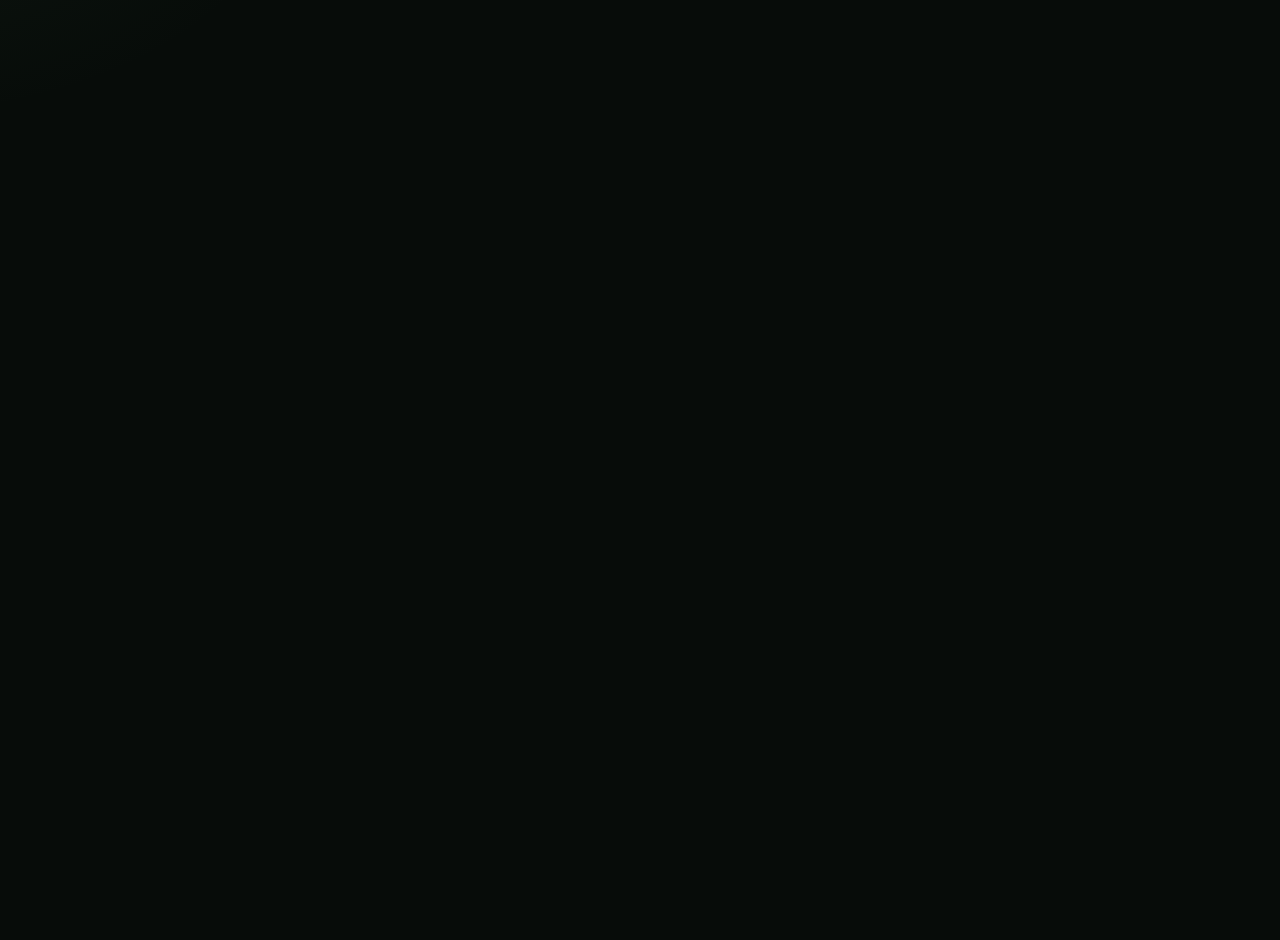
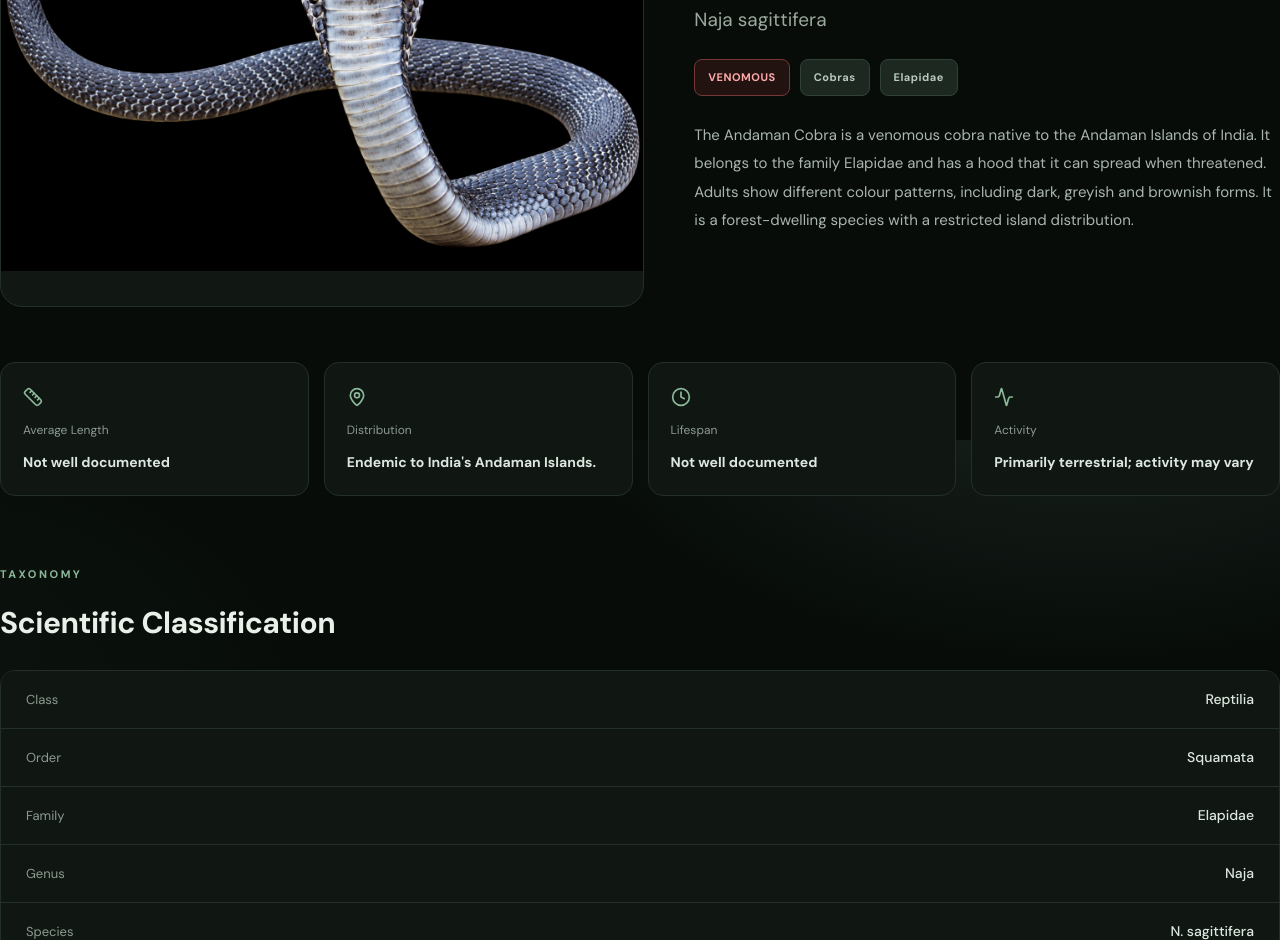
Before and after one commit to pranith00077/SnakesLibrary, a React (Vite) app: page /snake/andaman-cobra in a window 1280 px wide. Before the commit this address had no page. Shown: the part 360-1300 px from the top of the page. Before the commit the page ends 800 px from the top, so only its background shows below. Built offline with nearby package versions, Linux system fonts and the light colour scheme.

Commit message:
Added  two new snakes

```diff
--- a/src/data/snakes.js
+++ b/src/data/snakes.js
@@ -1484,6 +1484,163 @@ export const snakes = [
     "It is sometimes mistaken for a cobra.",
     "It lays eggs rather than giving birth to live young."
   ]
+},
+{
+  id: "andaman-cobra",
+
+  // BASIC INFORMATION
+  name: "Andaman Cobra",
+  scientificName: "Naja sagittifera",
+  species: "N. sagittifera",
+  genus: "Naja",
+  family: "Elapidae",
+  order: "Squamata",
+  class: "Reptilia",
+  category: "Cobras",
+
+  // VENOM
+  venomous: true,
+  venomType: "Neurotoxic",
+  venomDetails:
+    "Like other cobras, its venom can affect the nervous system and may cause paralysis and respiratory failure. A bite requires immediate emergency medical attention.",
+
+  // PHYSICAL CHARACTERISTICS
+  averageLength: "Not well documented",
+  maximumLength: "Not well documented",
+  averageWeight: "Not well documented",
+  lifespanWild: "Not well documented",
+
+  // BIOLOGY
+  diet: [
+    "Small mammals",
+    "Lizards",
+    "Frogs",
+    "Other snakes"
+  ],
+  huntingMethod: "Active searching and ambush",
+  activity: "Primarily terrestrial; activity may vary",
+  reproduction: "Oviparous (lays eggs)",
+  clutchSize: "Not well documented",
+
+  // HABITAT AND DISTRIBUTION
+  habitat: [
+    "Tropical forests",
+    "Forest edges",
+    "Lowland forest",
+    "Vegetated areas"
+  ],
+  distribution:
+    "Endemic to India's Andaman Islands.",
+
+  // CONSERVATION
+  conservationStatus: "Endangered (EN)",
+  populationTrend: "Decreasing",
+  majorThreats: [
+    "Habitat loss",
+    "Urban development",
+    "Agricultural expansion",
+    "Hunting and trapping"
+  ],
+
+  // IMAGE
+  image: "/images/snakes/andaman-cobra.png",
+
+  // DESCRIPTION
+  description:
+    "The Andaman Cobra is a venomous cobra native to the Andaman Islands of India. It belongs to the family Elapidae and has a hood that it can spread when threatened. Adults show different colour patterns, including dark, greyish and brownish forms. It is a forest-dwelling species with a restricted island distribution.",
+
+  // INTERESTING FACTS
+  facts: [
+    "It is endemic to the Andaman Islands.",
+    "It belongs to the cobra genus Naja.",
+    "It is a venomous snake.",
+    "It can spread its hood when threatened.",
+    "Adults show several colour variations.",
+    "It lays eggs.",
+    "Its known distribution is geographically restricted.",
+    "It is classified as Endangered on the IUCN Red List."
+  ]
+},
+{
+  id: "brahminy-blind-snake",
+
+  // BASIC INFORMATION
+  name: "Brahminy Blind Snake",
+  scientificName: "Indotyphlops braminus",
+  species: "I. braminus",
+  genus: "Indotyphlops",
+  family: "Typhlopidae",
+  order: "Squamata",
+  class: "Reptilia",
+  category: "Blind Snakes",
+
+  // VENOM
+  venomous: false,
+  venomType: "None",
+  venomDetails:
+    "Completely non-venomous and harmless to humans. Its tiny mouth is not adapted to bite people.",
+
+  // PHYSICAL CHARACTERISTICS
+  averageLength: "Approximately 12–15 cm",
+  maximumLength: "Approximately 23 cm",
+  averageWeight: "Not well documented",
+  lifespanWild: "Not well documented",
+
+  // BIOLOGY
+  diet: [
+    "Ant eggs",
+    "Ant larvae",
+    "Ant pupae",
+    "Termite eggs",
+    "Termite larvae"
+  ],
+  huntingMethod: "Searching through soil and underground insect nests",
+  activity: "Primarily fossorial and nocturnal",
+  reproduction: "Parthenogenetic (females reproduce without males)",
+  clutchSize: "Approximately 2–8 eggs",
+
+  // HABITAT AND DISTRIBUTION
+  habitat: [
+    "Loose soil",
+    "Gardens",
+    "Agricultural fields",
+    "Under stones",
+    "Under fallen logs",
+    "Leaf litter",
+    "Flowerpots"
+  ],
+  distribution:
+    "Native to South Asia, including India and Sri Lanka; introduced to tropical and subtropical regions worldwide.",
+
+  // CONSERVATION
+  conservationStatus: "Least Concern (LC)",
+  populationTrend: "Unknown",
+  majorThreats: [
+    "Local habitat disturbance",
+    "Pesticide use",
+    "Soil contamination"
+  ],
+
+  // IMAGE
+  image: "/images/snakes/brahminy-blind-snake.png",
+
+  // DESCRIPTION
+  description:
+    "The Brahminy Blind Snake is a very small, worm-like, non-venomous snake. It has a shiny black, dark brown or purplish body, tiny eyes covered by scales and a rounded head that is difficult to distinguish from its body. It spends most of its life underground, feeding on ants and termites. It is commonly found in gardens, loose soil and flowerpots.",
+
+  // INTERESTING FACTS
+  facts: [
+    "It is one of the world's smallest snakes.",
+    "It is completely non-venomous.",
+    "It is often mistaken for an earthworm.",
+    "Its eyes are tiny and covered by scales.",
+    "It feeds mainly on ants and termites.",
+    "All known individuals are female.",
+    "It reproduces through parthenogenesis.",
+    "It can reproduce without mating.",
+    "It is sometimes called the Flowerpot Snake.",
+    "It lays eggs that develop without fertilisation."
+  ]
 }
 
 
```
Also changed, not shown: public/images/snakes/andaman-cobra.png (added), public/images/snakes/brahminy-blind-snake.png (added).
